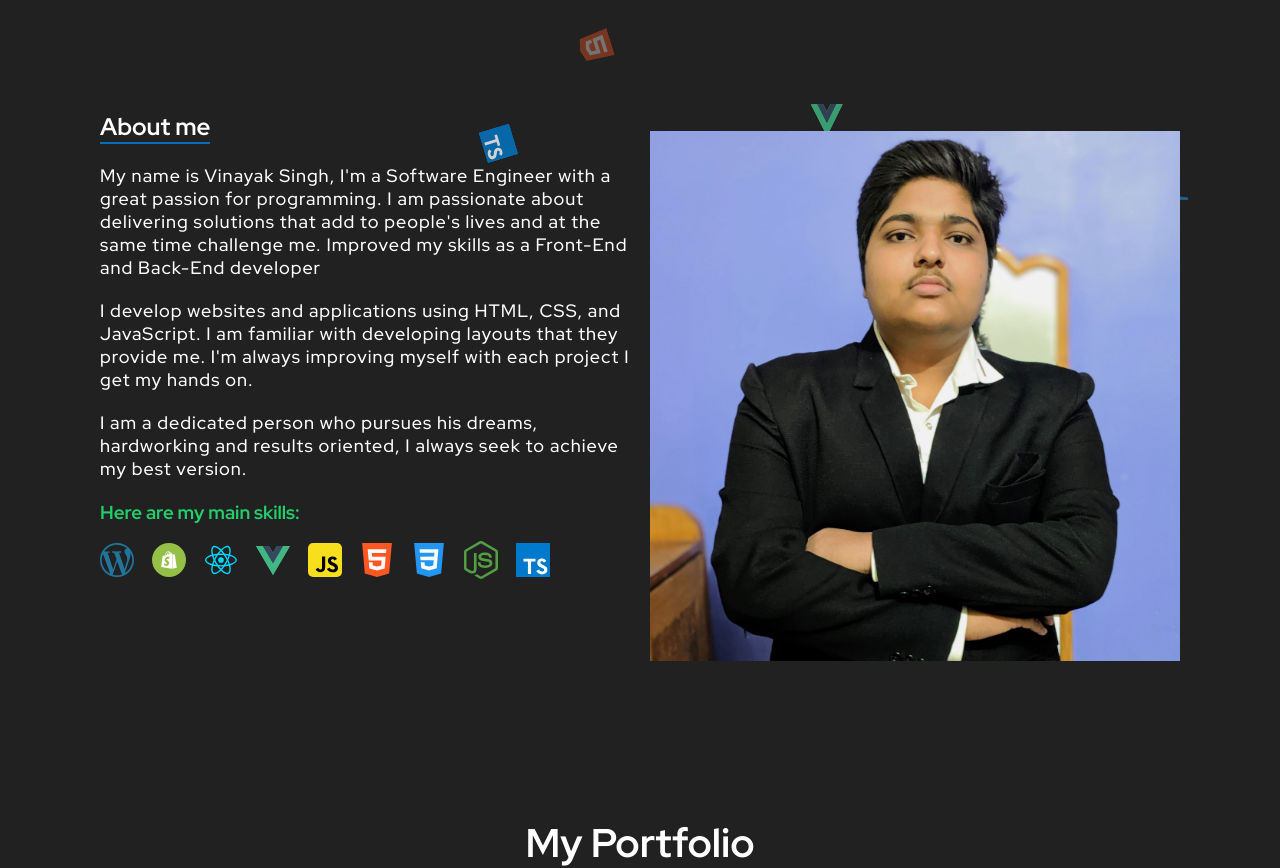
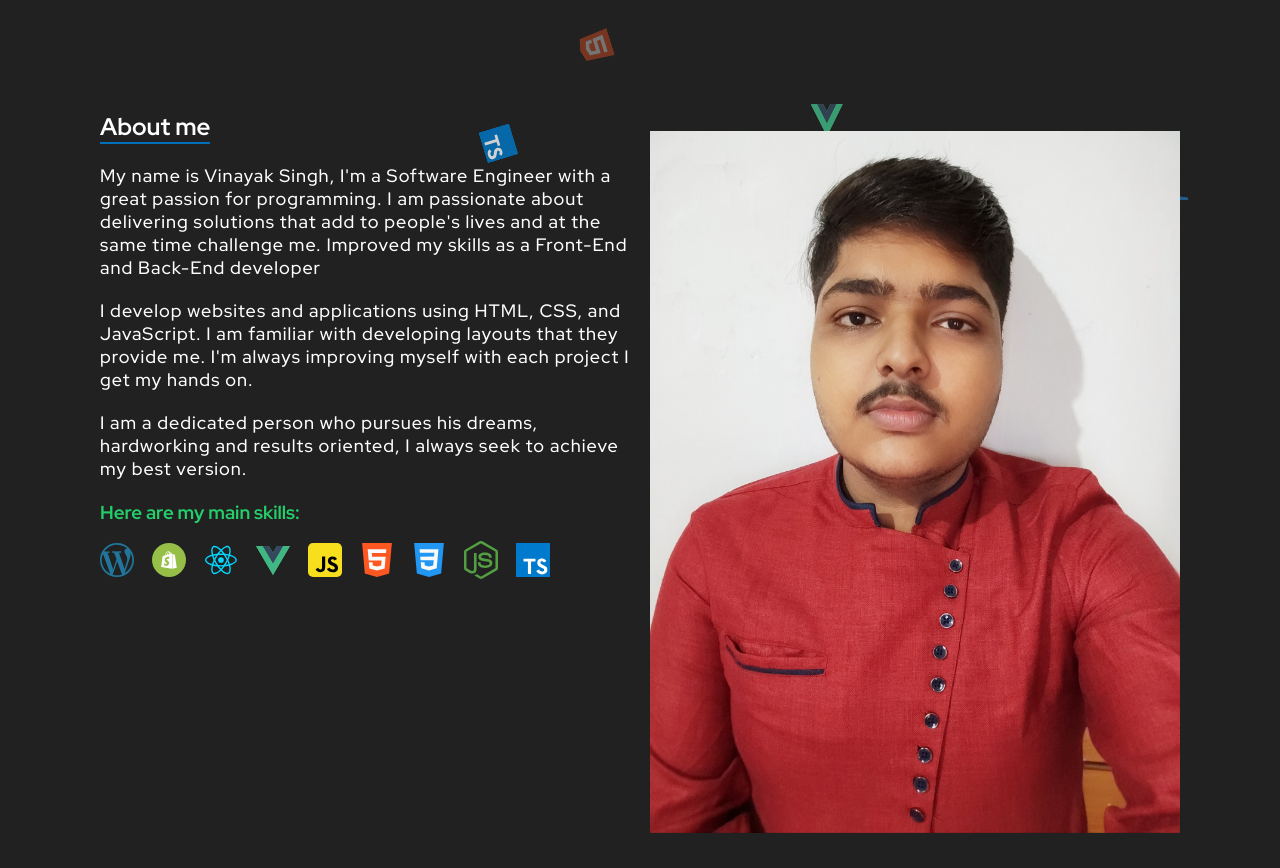
Before and after one commit to CodeVinayak/Portfolio-v2, a React (Create React App) app: page / in a window 1280 px wide. Shown: the part 600-1468 px from the top of the page. Built offline with nearby package versions, Linux system fonts and the light colour scheme.

Commit message:
Image Updated

```diff
--- a/src/components/About/About.tsx
+++ b/src/components/About/About.tsx
@@ -1,5 +1,5 @@
 import { Container } from "./styles";
-import profileImage from "../../assets/profile-image.jpg";
+import VinyakSingh from "../../assets/Vinayak Singh.jpg";
 import wordpress from "../../assets/wordpress.svg";
 import shopify from "../../assets/shopify.svg";
 import cssIcon from "../../assets/css-icon.svg";
@@ -94,7 +94,8 @@ export function About() {
       </div>
       <div className="about-image">
         <ScrollAnimation animateIn="fadeInRight" delay={0.10 * 1000}>
-          <img src={profileImage} alt="Vinayak Singh" />
+          <img src={VinyakSingh} alt="Vinayak Singh" />
+
         </ScrollAnimation>
       </div>
     </Container>
```
Also changed, not shown: src/assets/Vinayak Singh.jpg (added), src/assets/profile-image.jpg (deleted).
